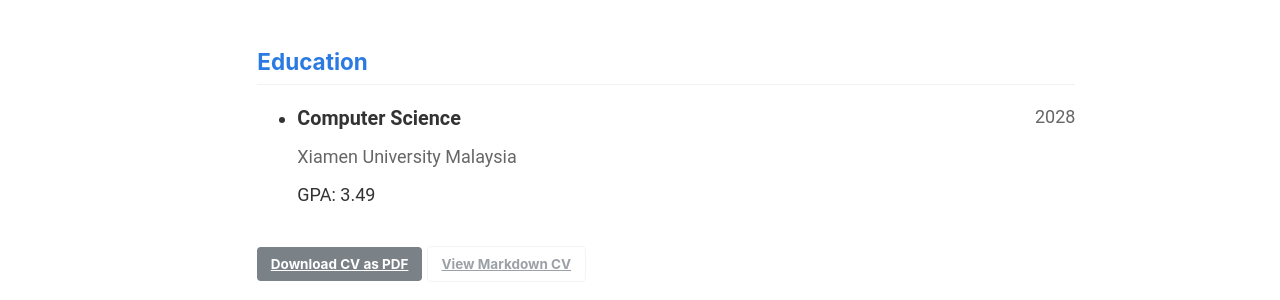
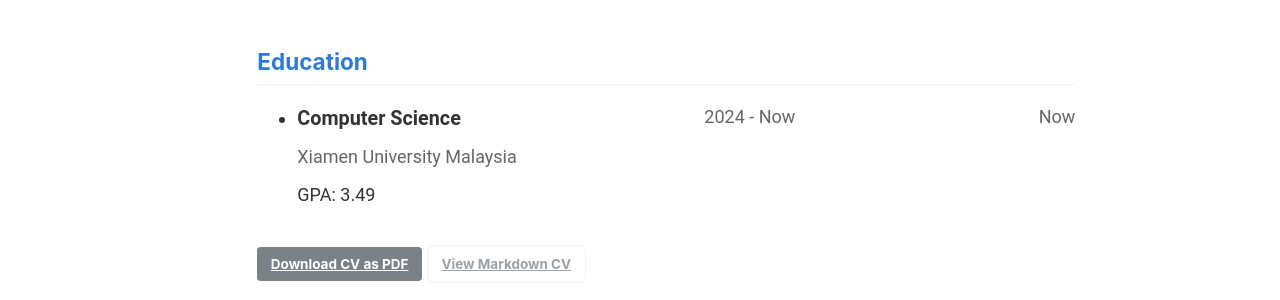
Before and after one commit to LetianJiang2/letianjiang2.github.io, a Jekyll site: the page built from _pages/cv-json.md, in a window 1280 px wide and 1122 px high. Shown: the part 483-783 px from the top of the window. Built offline with Jekyll 4.4.1, drawn with Linux system fonts in a browser that asks for light colours.

Commit message:
Update CV end date to reflect current status and enhance template display

```diff
--- a/_data/cv.json
+++ b/_data/cv.json
@@ -24,7 +24,7 @@
       "area": "Computer Science",
       "studyType": "Undergraduate",
       "startDate": "2024",
-      "endDate": "2028",
+      "endDate": "Now",
       "gpa": 3.49,
       "courses": []
     },
--- a/_includes/cv-template.html
+++ b/_includes/cv-template.html
@@ -62,6 +62,7 @@
       <li class="cv-item">
         <div class="cv-item-header">
           <div class="cv-item-title">{{ education.area }}</div>
+          <div class="cv-item-date">{{ education.startDate }}{% if education.endDate %} - {{ education.endDate }}{% endif %}</div>
           <div class="cv-item-date">{{ education.endDate }}</div>
         </div>
         <div class="cv-item-content">
```
